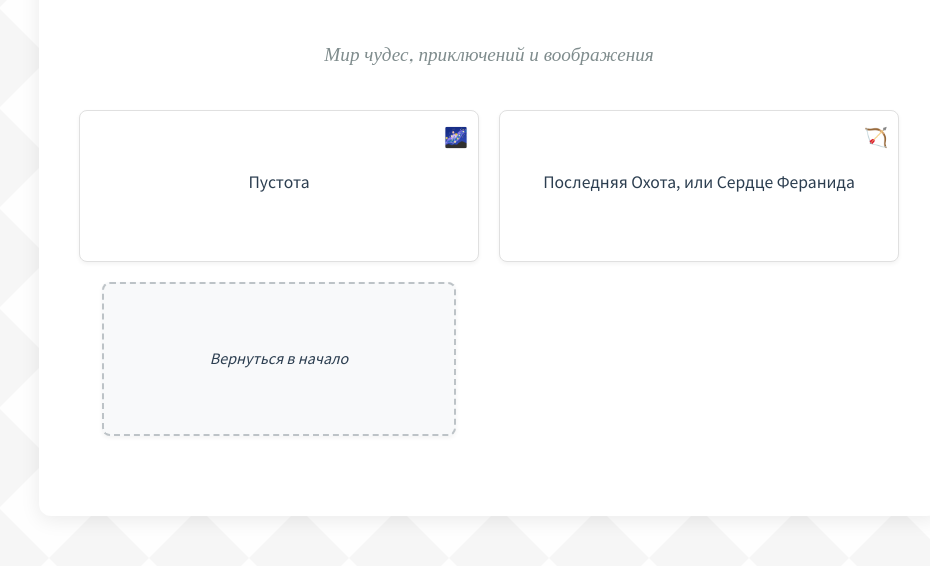
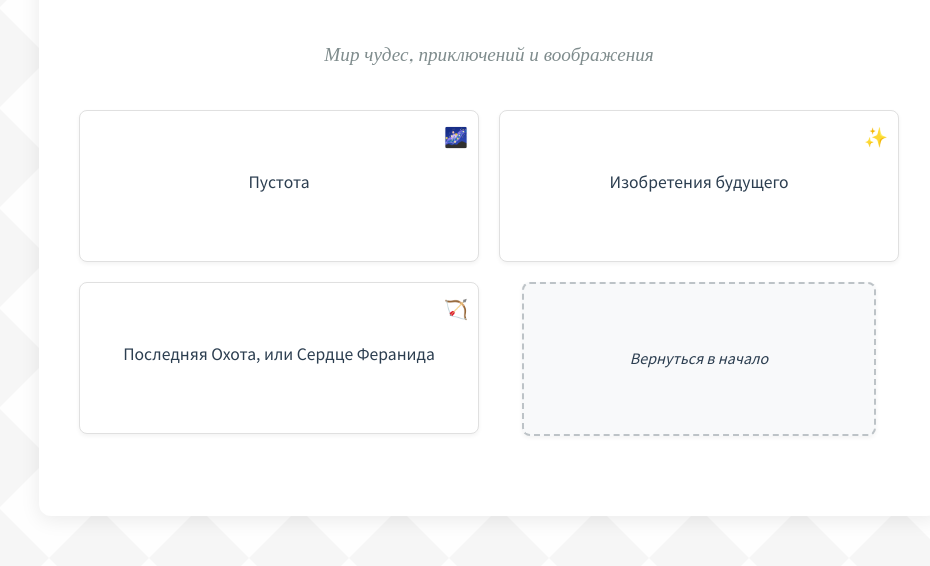
Before and after one commit to Vane1013/Writer, a plain HTML site: page Fantasy/fantasy.html in a window 1280 px wide. Shown: the part 192-758 px from the top of the page, without its empty margins (151-1081 px from the left). Drawn offline with nearby package versions, Linux system fonts and the light colour scheme.

Commit message:
fantasy.html

```diff
--- a/Fantasy/fantasy.html
+++ b/Fantasy/fantasy.html
@@ -164,6 +164,11 @@
                 <span class="story-title">Пустота</span>
             </a></li>
 
+            <li><a href="inventions.html" target="_blank">
+                <span class="fantasy-decoration">✨</span>
+                <span class="story-title">Изобретения будущего</span>
+            </a></li>
+
             <li><a href="The Last Hunt/hunter.html" target="_blank">
                 <span class="fantasy-decoration">🏹</span>
                 <span class="story-title">Последняя Охота, или Сердце Феранида</span>
```
